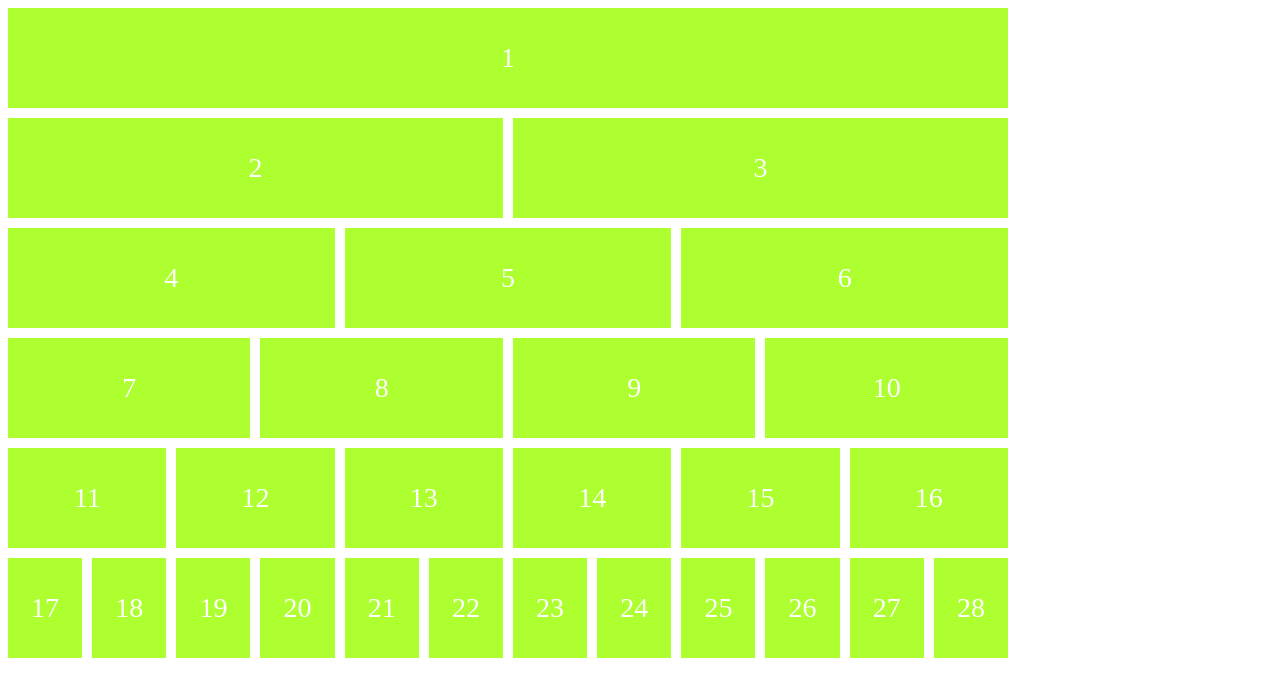
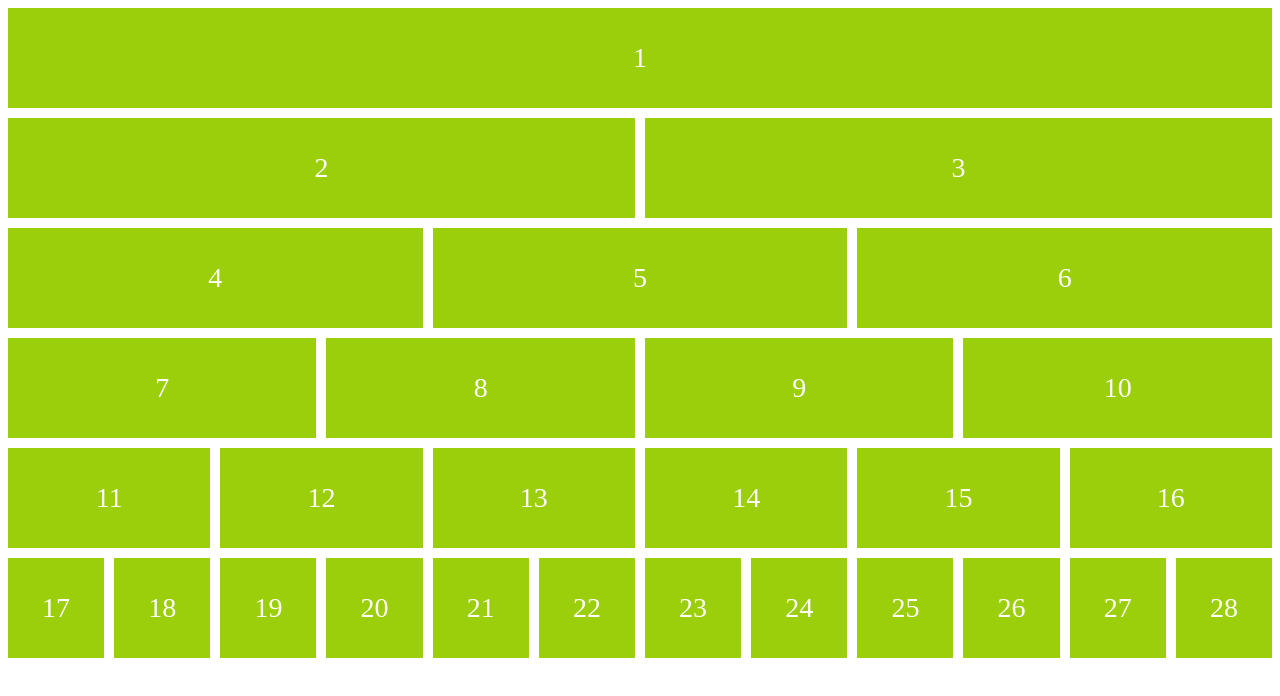
Before and after one commit to courtneysciarrillo/GridPracticeCSS, a plain HTML site: page GridPracticeCSS/IndexTwo.html in a window 1280 px wide. Drawn offline with Linux system fonts and the light colour scheme.

Commit message:
Style Edits

```diff
--- a/GridPracticeCSS/Style.css
+++ b/GridPracticeCSS/Style.css
@@ -3,23 +3,25 @@
     grid-gap: 3px 3px;
     grid-template-columns: repeat(6, 1fr);
     grid-template-rows: 100px 275px 175px 90px;
-    max-width: 1000px;
+    max-width: 1350px;
     width: 100%;
+    margin: auto;
 }
 
 .header {
     grid-column: 1 / span 6;
-    background-color: dodgerblue;
+    background-color: rgb(82, 167, 249);
     color: white;
     font-size: 18px;
     font-family: Cambria;
     line-height: 100px;
+    text-indent: 20px;
 }
 
 .main-content {
     grid-column: 2 / span 3;
     grid-row-start: 2;
-    background-color: lawngreen;
+    background-color: rgb(111, 192, 65);
     color: white;
     font-size: 18px;
     text-align: center;
@@ -30,7 +32,7 @@
 .sidebar {
     grid-column: 5 / span 1;
     grid-row-start: 2;
-    background-color: fuchsia;
+    background-color: rgb(179, 105, 225);
     color: white;
     font-size: 18px;
     text-align: center;
@@ -41,7 +43,7 @@
 .twin-one {
     grid-column: 2 / span 2;
     grid-row-start: 3;
-    background-color: orange;
+    background-color: rgb(243, 144, 26);
     color: white;
     font-size: 18px;
     text-align: center;
@@ -52,7 +54,7 @@
 .twin-two {
     grid-column: 4 / span 2;
     grid-row-start: 3;
-    background-color: orange;
+    background-color: rgb(243, 144, 26);
     color: white;
     font-size: 18px;
     text-align: center;
@@ -62,9 +64,10 @@
 
 .footer {
     grid-column: 1 / span 6;
-    background-color: blue;
+    background-color: rgb(2, 101, 192);
     color: white;
     font-size: 18px;
     font-family: Cambria;
     line-height: 90px;
+    text-indent: 20px;
 }
--- a/GridPracticeCSS/StyleFive.css
+++ b/GridPracticeCSS/StyleFive.css
@@ -3,46 +3,52 @@
     grid-gap: 9px 9px;
     grid-template-columns: repeat(4, 1fr);
     grid-template-rows: repeat(6, 100px);
-    max-width: 1000px;
-    width: 90%;
+    max-width: 1350px;;
+    width: 100%;
+    margin: auto;
 }
 
 .grid-item-1 {
     grid-row: 1;
     grid-column: 1 / span 4;
-    background-color: greenyellow;
+    background-color: rgb(155, 206, 11);
     text-indent: 20px;
     line-height: 50px;
+    font-weight: bold;
 }
 
 .grid-item-2 {
     grid-row: 2 / span 4;
     grid-column: 1;
-    background-color: greenyellow;
+    background-color: rgb(155, 206, 11);
     text-indent: 20px;
     line-height: 50px;
+    font-weight: bold;
 }
 
 .grid-item-3 {
     grid-row: 2 / span 3;
     grid-column: 2 / span 3;
-    background-color: greenyellow;
+    background-color: rgb(155, 206, 11);
     text-indent: 20px;
     line-height: 50px;
+    font-weight: bold;
 }
 
 .grid-item-4 {
     grid-row: 5;
     grid-column: 2 / span 3;
-    background-color: greenyellow;
+    background-color: rgb(155, 206, 11);
     text-indent: 20px;
     line-height: 50px;
+    font-weight: bold;
 }
 
 .grid-item-5 {
     grid-row: 6;
     grid-column: 1 / span 4;
-    background-color: greenyellow;
+    background-color: rgb(155, 206, 11);
     text-indent: 20px;
     line-height: 50px;
+    font-weight: bold;
 }
--- a/GridPracticeCSS/StyleFour.css
+++ b/GridPracticeCSS/StyleFour.css
@@ -2,23 +2,23 @@
     display: grid;
     grid-gap: 20px 30px;
     grid-template-columns: repeat(11, 1fr);
-    grid-template-rows: repeat(4, 130px);
-    max-width: 1000px;
+    grid-template-rows: repeat(4, 145px);
+    max-width: 1350px;
     width: 100%;
+    margin: auto;
 }
-
 .grid-item-1 {
     grid-row: 1;
     grid-column: 1;
     border: 7px solid black;
     border: 6px solid black;
-    background-color: greenyellow;
+    background-color: rgb(153, 207, 28);
 }
 
 .grid-item-2 {
     grid-row: 1;
     grid-column: 3 / span 7;
-    background-color: greenyellow;
+    background-color: rgb(153, 207, 28);
     border: 6px solid black;
     border-radius: 5px;
 }
@@ -26,7 +26,7 @@
 .grid-item-3 {
     grid-row: 1;
     grid-column: 11;
-    background-color: greenyellow;
+    background-color: rgb(153, 207, 28);
     border: 6px solid black;
     border-radius: 5px;
 }
@@ -34,7 +34,7 @@
 .grid-item-4 {
     grid-row: 2;
     grid-column: 1 / span 7;
-    background-color: greenyellow;
+    background-color: rgb(153, 207, 28);
     border: 6px solid black;
     border-radius: 5px;
 }
@@ -42,7 +42,7 @@
 .grid-item-5 {
     grid-row: 2;
     grid-column: 8;
-    background-color: greenyellow;
+    background-color: rgb(153, 207, 28);
     border: 6px solid black;
     border-radius: 5px;
 }
@@ -50,7 +50,7 @@
 .grid-item-6 {
     grid-row: 2;
     grid-column: 9 / span 3;
-    background-color: greenyellow;
+    background-color: rgb(153, 207, 28);
     border: 6px solid black;
     border-radius: 5px;
 }
@@ -58,7 +58,7 @@
 .grid-item-7 {
     grid-row: 3;
     grid-column: 1;
-    background-color: greenyellow;
+    background-color: rgb(153, 207, 28);
     border: 6px solid black;
     border-radius: 5px;
 }
@@ -66,7 +66,7 @@
 .grid-item-8 {
     grid-row: 3;
     grid-column: 2 / span 3;
-    background-color: greenyellow;
+    background-color: rgb(153, 207, 28);
     border: 6px solid black;
     border-radius: 5px;
 }
@@ -74,7 +74,7 @@
 .grid-item-9 {
     grid-row: 3;
     grid-column: 5 / span 7;
-    background-color: greenyellow;
+    background-color: rgb(153, 207, 28);
     border: 6px solid black;
     border-radius: 5px;
 }
@@ -82,7 +82,7 @@
 .grid-item-10 {
     grid-row: 4;
     grid-column: 1 / span 3;
-    background-color: greenyellow;
+    background-color: rgb(153, 207, 28);
     border: 6px solid black;
     border-radius: 5px;
 }
@@ -90,7 +90,7 @@
 .grid-item-11 {
     grid-row: 4;
     grid-column: 4;
-    background-color: greenyellow;
+    background-color: rgb(153, 207, 28);
     border: 6px solid black;
     border-radius: 5px;
 }
@@ -98,7 +98,7 @@
 .grid-item-12 {
     grid-row: 4;
     grid-column: 5 / span 3;
-    background-color: greenyellow;
+    background-color: rgb(153, 207, 28);
     border: 6px solid black;
     border-radius: 5px;
 }
@@ -106,7 +106,7 @@
 .grid-item-13 {
     grid-row: 4;
     grid-column: 8;
-    background-color: greenyellow;
+    background-color: rgb(153, 207, 28);
     border: 6px solid black;
     border-radius: 5px;
 }
@@ -114,7 +114,7 @@
 .grid-item-14 {
     grid-row: 4;
     grid-column: 9 / span 3;
-    background-color: greenyellow;
+    background-color: rgb(153, 207, 28);
     border: 6px solid black;
     border-radius: 5px;
 }
--- a/GridPracticeCSS/StyleSix.css
+++ b/GridPracticeCSS/StyleSix.css
@@ -4,8 +4,8 @@
     grid-template-columns: repeat(3, 1fr);
     grid-template-rows: repeat(10, 55px);
     max-width: 500px;
+    width: 100%;
     margin: auto;
-    width: 90%;
 }
 
 .header {
--- a/GridPracticeCSS/StyleThree.css
+++ b/GridPracticeCSS/StyleThree.css
@@ -3,14 +3,15 @@
     grid-gap: 10px 10px;
     grid-template-columns: repeat(6, 1fr);
     grid-template-rows: repeat(12, 45px);
-    max-width: 1000px;
+    max-width: 1350px;
     width: 100%;
+    margin: auto;
 }
 
 .grid-item-1 {
     grid-row: 1 / span 12;
     grid-column-start: 1;
-    background-color: greenyellow;
+    background-color: rgb(155, 206, 11);
     color: white;
     font-size: 28px;
     text-align: center;
@@ -20,7 +21,7 @@
 .grid-item-2 {
     grid-row: 1 / span 6;
     grid-column-start: 2;
-    background-color: greenyellow;
+    background-color: rgb(155, 206, 11);
     color: white;
     font-size: 28px;
     text-align: center;
@@ -30,7 +31,7 @@
 .grid-item-3 {
     grid-row: 7 / span 6;
     grid-column-start: 2;
-    background-color: greenyellow;
+    background-color: rgb(155, 206, 11);
     color: white;
     font-size: 28px;
     text-align: center;
@@ -40,7 +41,7 @@
 .grid-item-4 {
     grid-row: 1 / span 4;
     grid-column-start: 3;
-    background-color: greenyellow;
+    background-color: rgb(155, 206, 11);
     color: white;
     font-size: 28px;
     text-align: center;
@@ -50,7 +51,7 @@
 .grid-item-5 {
     grid-row: 5 / span 4;
     grid-column-start: 3;
-    background-color: greenyellow;
+    background-color: rgb(155, 206, 11);
     color: white;
     font-size: 28px;
     text-align: center;
@@ -60,7 +61,7 @@
 .grid-item-6 {
     grid-row: 9 / span 4;
     grid-column-start: 3;
-    background-color: greenyellow;
+    background-color: rgb(155, 206, 11);
     color: white;
     font-size: 28px;
     text-align: center;
@@ -70,7 +71,7 @@
 .grid-item-7 {
     grid-row: 1 / span 3;
     grid-column-start: 4;
-    background-color: greenyellow;
+    background-color: rgb(155, 206, 11);
     color: white;
     font-size: 28px;
     text-align: center;
@@ -80,7 +81,7 @@
 .grid-item-8 {
     grid-row: 4 / span 3;
     grid-column-start: 4;
-    background-color: greenyellow;
+    background-color: rgb(155, 206, 11);
     color: white;
     font-size: 28px;
     text-align: center;
@@ -90,7 +91,7 @@
 .grid-item-9 {
     grid-row: 7 / span 3;
     grid-column-start: 4;
-    background-color: greenyellow;
+    background-color: rgb(155, 206, 11);
     color: white;
     font-size: 28px;
     text-align: center;
@@ -100,7 +101,7 @@
 .grid-item-10 {
     grid-row: 10 / span 3;
     grid-column-start: 4;
-    background-color: greenyellow;
+    background-color: rgb(155, 206, 11);
     color: white;
     font-size: 28px;
     text-align: center;
@@ -110,7 +111,7 @@
 .grid-item-11 {
     grid-row: 1 / span 2;
     grid-column-start: 5;
-    background-color: greenyellow;
+    background-color: rgb(155, 206, 11);
     color: white;
     font-size: 28px;
     text-align: center;
@@ -120,7 +121,7 @@
 .grid-item-12 {
     grid-row: 3 / span 2;
     grid-column-start: 5;
-    background-color: greenyellow;
+    background-color: rgb(155, 206, 11);
     color: white;
     font-size: 28px;
     text-align: center;
@@ -130,7 +131,7 @@
 .grid-item-13 {
     grid-row: 5 / span 2;
     grid-column-start: 5;
-    background-color: greenyellow;
+    background-color: rgb(155, 206, 11);
     color: white;
     font-size: 28px;
     text-align: center;
@@ -140,7 +141,7 @@
 .grid-item-14 {
     grid-row: 7 / span 2;
     grid-column-start: 5;
-    background-color: greenyellow;
+    background-color: rgb(155, 206, 11);
     color: white;
     font-size: 28px;
     text-align: center;
@@ -150,7 +151,7 @@
 .grid-item-15 {
     grid-row: 9 / span 2;
     grid-column-start: 5;
-    background-color: greenyellow;
+    background-color: rgb(155, 206, 11);
     color: white;
     font-size: 28px;
     text-align: center;
@@ -160,7 +161,7 @@
 .grid-item-16 {
     grid-row: 11 / span 2;
     grid-column-start: 5;
-    background-color: greenyellow;
+    background-color: rgb(155, 206, 11);
     color: white;
     font-size: 28px;
     text-align: center;
@@ -170,7 +171,7 @@
 .grid-item-17 {
     grid-row-start: 1;
     grid-column-start: 6;
-    background-color: greenyellow;
+    background-color: rgb(155, 206, 11);
     color: white;
     font-size: 28px;
     text-align: center;
@@ -180,7 +181,7 @@
 .grid-item-18 {
     grid-row-start: 2;
     grid-column-start: 6;
-    background-color: greenyellow;
+    background-color: rgb(155, 206, 11);
     color: white;
     font-size: 28px;
     text-align: center;
@@ -190,7 +191,7 @@
 .grid-item-19 {
     grid-row-start: 3;
     grid-column-start: 6;
-    background-color: greenyellow;
+    background-color: rgb(155, 206, 11);
     color: white;
     font-size: 28px;
     text-align: center;
@@ -200,7 +201,7 @@
 .grid-item-20 {
     grid-row-start: 4;
     grid-column-start: 6;
-    background-color: greenyellow;
+    background-color: rgb(155, 206, 11);
     color: white;
     font-size: 28px;
     text-align: center;
@@ -210,7 +211,7 @@
 .grid-item-21 {
     grid-row-start: 5;
     grid-column-start: 6;
-    background-color: greenyellow;
+    background-color: rgb(155, 206, 11);
     color: white;
     font-size: 28px;
     text-align: center;
@@ -220,7 +221,7 @@
 .grid-item-22 {
     grid-row-start: 6;
     grid-column-start: 6;
-    background-color: greenyellow;
+    background-color: rgb(155, 206, 11);
     color: white;
     font-size: 28px;
     text-align: center;
@@ -230,7 +231,7 @@
 .grid-item-23 {
     grid-row-start: 7;
     grid-column-start: 6;
-    background-color: greenyellow;
+    background-color: rgb(155, 206, 11);
     color: white;
     font-size: 28px;
     text-align: center;
@@ -240,7 +241,7 @@
 .grid-item-24 {
     grid-row-start: 8;
     grid-column-start: 6;
-    background-color: greenyellow;
+    background-color: rgb(155, 206, 11);
     color: white;
     font-size: 28px;
     text-align: center;
@@ -250,7 +251,7 @@
 .grid-item-25 {
     grid-row-start: 9;
     grid-column-start: 6;
-    background-color: greenyellow;
+    background-color: rgb(155, 206, 11);
     color: white;
     font-size: 28px;
     text-align: center;
@@ -260,7 +261,7 @@
 .grid-item-26 {
     grid-row-start: 10;
     grid-column-start: 6;
-    background-color: greenyellow;
+    background-color: rgb(155, 206, 11);
     color: white;
     font-size: 28px;
     text-align: center;
@@ -270,7 +271,7 @@
 .grid-item-27 {
     grid-row-start: 11;
     grid-column-start: 6;
-    background-color: greenyellow;
+    background-color: rgb(155, 206, 11);
     color: white;
     font-size: 28px;
     text-align: center;
@@ -280,7 +281,7 @@
 .grid-item-28 {
     grid-row-start: 12;
     grid-column-start: 6;
-    background-color: greenyellow;
+    background-color: rgb(155, 206, 11);
     color: white;
     font-size: 28px;
     text-align: center;
--- a/GridPracticeCSS/StyleTwo.css
+++ b/GridPracticeCSS/StyleTwo.css
@@ -3,13 +3,14 @@
     grid-gap: 10px 10px;
     grid-template-columns: repeat(12, 1fr);
     grid-template-rows: repeat(6, 100px);
-    max-width: 1000px;
+    max-width: 1350px;
     width: 100%;
+    margin: auto;
 }
 
 .grid-item-1 {
     grid-column: 1 / span 12;
-    background-color: greenyellow;
+    background-color: rgb(155, 206, 11);
     color: white;
     font-size: 28px;
     text-align: center;
@@ -19,7 +20,7 @@
 .grid-item-2 {
     grid-row-start: 2;
     grid-column: 1 / span 6;
-    background-color: greenyellow;
+    background-color: rgb(155, 206, 11);
     color: white;
     font-size: 28px;
     text-align: center;
@@ -29,7 +30,7 @@
 .grid-item-3 {
     grid-row-start: 2;
     grid-column: 7 / span 6;
-    background-color: greenyellow;
+    background-color: rgb(155, 206, 11);
     color: white;
     font-size: 28px;
     text-align: center;
@@ -39,7 +40,7 @@
 .grid-item-4 {
     grid-row-start: 3;
     grid-column: 1 / span 4;
-    background-color: greenyellow;
+    background-color: rgb(155, 206, 11);
     color: white;
     font-size: 28px;
     text-align: center;
@@ -49,7 +50,7 @@
 .grid-item-5 {
     grid-row-start: 3;
     grid-column: 5 / span 4;
-    background-color: greenyellow;
+    background-color: rgb(155, 206, 11);
     color: white;
     font-size: 28px;
     text-align: center;
@@ -59,7 +60,7 @@
 .grid-item-6 {
     grid-row-start: 3;
     grid-column: 9 / span 4;
-    background-color: greenyellow;
+    background-color: rgb(155, 206, 11);
     color: white;
     font-size: 28px;
     text-align: center;
@@ -69,7 +70,7 @@
 .grid-item-7 {
     grid-row-start: 4;
     grid-column: 1 / span 3;
-    background-color: greenyellow;
+    background-color: rgb(155, 206, 11);
     color: white;
     font-size: 28px;
     text-align: center;
@@ -79,7 +80,7 @@
 .grid-item-8 {
     grid-row-start: 4;
     grid-column: 4 / span 3;
-    background-color: greenyellow;
+    background-color: rgb(155, 206, 11);
     color: white;
     font-size: 28px;
     text-align: center;
@@ -89,7 +90,7 @@
 .grid-item-9 {
     grid-row-start: 4;
     grid-column: 7 / span 3;
-    background-color: greenyellow;
+    background-color: rgb(155, 206, 11);
     color: white;
     font-size: 28px;
     text-align: center;
@@ -99,7 +100,7 @@
 .grid-item-10 {
     grid-row-start: 4;
     grid-column: 10 / span 3;
-    background-color: greenyellow;
+    background-color: rgb(155, 206, 11);
     color: white;
     font-size: 28px;
     text-align: center;
@@ -109,7 +110,7 @@
 .grid-item-11 {
     grid-row-start: 5;
     grid-column: 1 / span 2;
-    background-color: greenyellow;
+    background-color: rgb(155, 206, 11);
     color: white;
     font-size: 28px;
     text-align: center;
@@ -119,7 +120,7 @@
 .grid-item-12 {
     grid-row-start: 5;
     grid-column: 3 / span 2;
-    background-color: greenyellow;
+    background-color: rgb(155, 206, 11);
     color: white;
     font-size: 28px;
     text-align: center;
@@ -129,7 +130,7 @@
 .grid-item-13 {
     grid-row-start: 5;
     grid-column: 5 / span 2;
-    background-color: greenyellow;
+    background-color: rgb(155, 206, 11);
     color: white;
     font-size: 28px;
     text-align: center;
@@ -139,7 +140,7 @@
 .grid-item-14 {
     grid-row-start: 5;
     grid-column: 7 / span 2;
-    background-color: greenyellow;
+    background-color: rgb(155, 206, 11);
     color: white;
     font-size: 28px;
     text-align: center;
@@ -149,7 +150,7 @@
 .grid-item-15 {
     grid-row-start: 5;
     grid-column: 9 / span 2;
-    background-color: greenyellow;
+    background-color: rgb(155, 206, 11);
     color: white;
     font-size: 28px;
     text-align: center;
@@ -159,7 +160,7 @@
 .grid-item-16 {
     grid-row-start: 5;
     grid-column: 11 / span 2;
-    background-color: greenyellow;
+    background-color: rgb(155, 206, 11);
     color: white;
     font-size: 28px;
     text-align: center;
@@ -169,7 +170,7 @@
 .grid-item-17 {
     grid-row-start: 6;
     grid-column: 1;
-    background-color: greenyellow;
+    background-color: rgb(155, 206, 11);
     color: white;
     font-size: 28px;
     text-align: center;
@@ -179,7 +180,7 @@
 .grid-item-18 {
     grid-row-start: 6;
     grid-column: 2;
-    background-color: greenyellow;
+    background-color: rgb(155, 206, 11);
     color: white;
     font-size: 28px;
     text-align: center;
@@ -189,7 +190,7 @@
 .grid-item-19 {
     grid-row-start: 6;
     grid-column: 3;
-    background-color: greenyellow;
+    background-color: rgb(155, 206, 11);
     color: white;
     font-size: 28px;
     text-align: center;
@@ -199,7 +200,7 @@
 .grid-item-20 {
     grid-row-start: 6;
     grid-column: 4;
-    background-color: greenyellow;
+    background-color: rgb(155, 206, 11);
     color: white;
     font-size: 28px;
     text-align: center;
@@ -209,7 +210,7 @@
 .grid-item-21 {
     grid-row-start: 6;
     grid-column: 5;
-    background-color: greenyellow;
+    background-color: rgb(155, 206, 11);
     color: white;
     font-size: 28px;
     text-align: center;
@@ -219,7 +220,7 @@
 .grid-item-22 {
     grid-row-start: 6;
     grid-column: 6;
-    background-color: greenyellow;
+    background-color: rgb(155, 206, 11);
     color: white;
     font-size: 28px;
     text-align: center;
@@ -229,7 +230,7 @@
 .grid-item-23 {
     grid-row-start: 6;
     grid-column: 7;
-    background-color: greenyellow;
+    background-color: rgb(155, 206, 11);
     color: white;
     font-size: 28px;
     text-align: center;
@@ -239,7 +240,7 @@
 .grid-item-24 {
     grid-row-start: 6;
     grid-column: 8;
-    background-color: greenyellow;
+    background-color: rgb(155, 206, 11);
     color: white;
     font-size: 28px;
     text-align: center;
@@ -249,7 +250,7 @@
 .grid-item-25 {
     grid-row-start: 6;
     grid-column: 9;
-    background-color: greenyellow;
+    background-color: rgb(155, 206, 11);
     color: white;
     font-size: 28px;
     text-align: center;
@@ -259,7 +260,7 @@
 .grid-item-26 {
     grid-row-start: 6;
     grid-column: 10;
-    background-color: greenyellow;
+    background-color: rgb(155, 206, 11);
     color: white;
     font-size: 28px;
     text-align: center;
@@ -269,7 +270,7 @@
 .grid-item-27 {
     grid-row-start: 6;
     grid-column: 11;
-    background-color: greenyellow;
+    background-color: rgb(155, 206, 11);
     color: white;
     font-size: 28px;
     text-align: center;
@@ -279,7 +280,7 @@
 .grid-item-28 {
     grid-row-start: 6;
     grid-column: 12;
-    background-color: greenyellow;
+    background-color: rgb(155, 206, 11);
     color: white;
     font-size: 28px;
     text-align: center;
```
